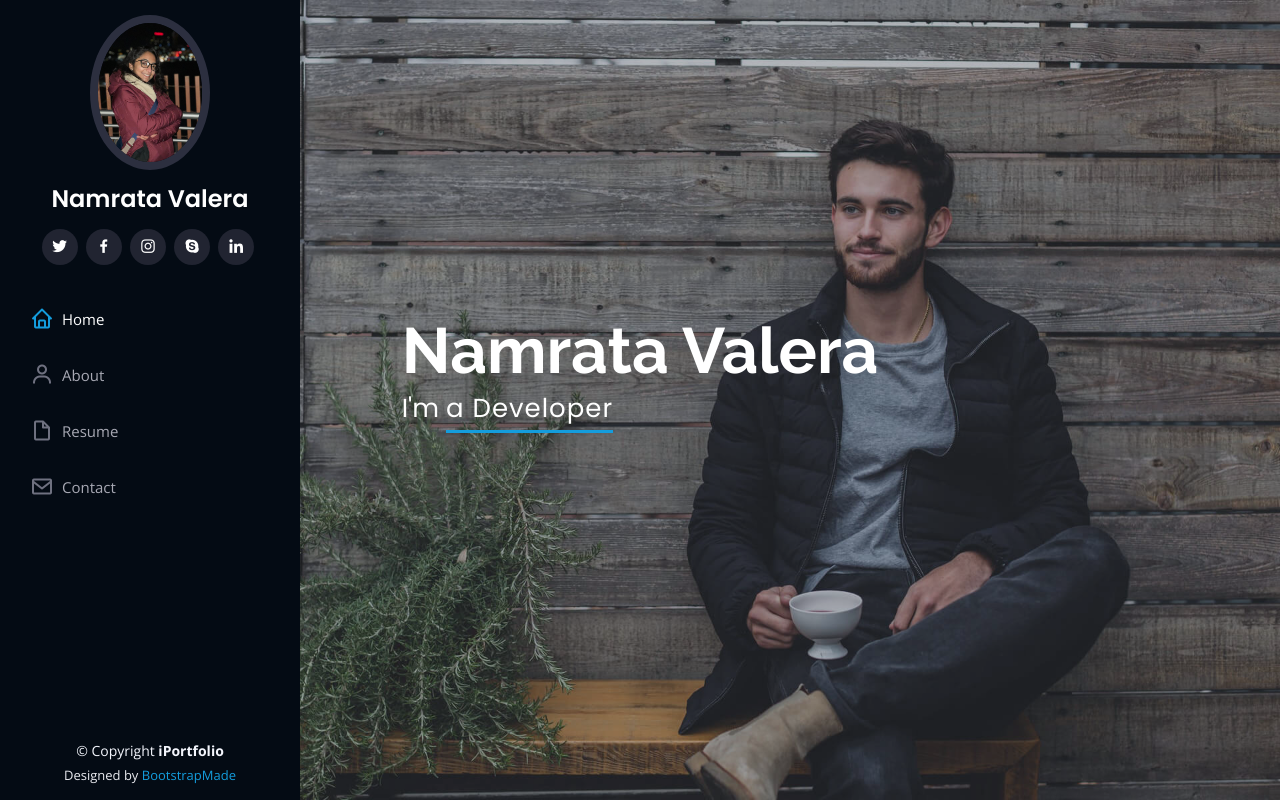
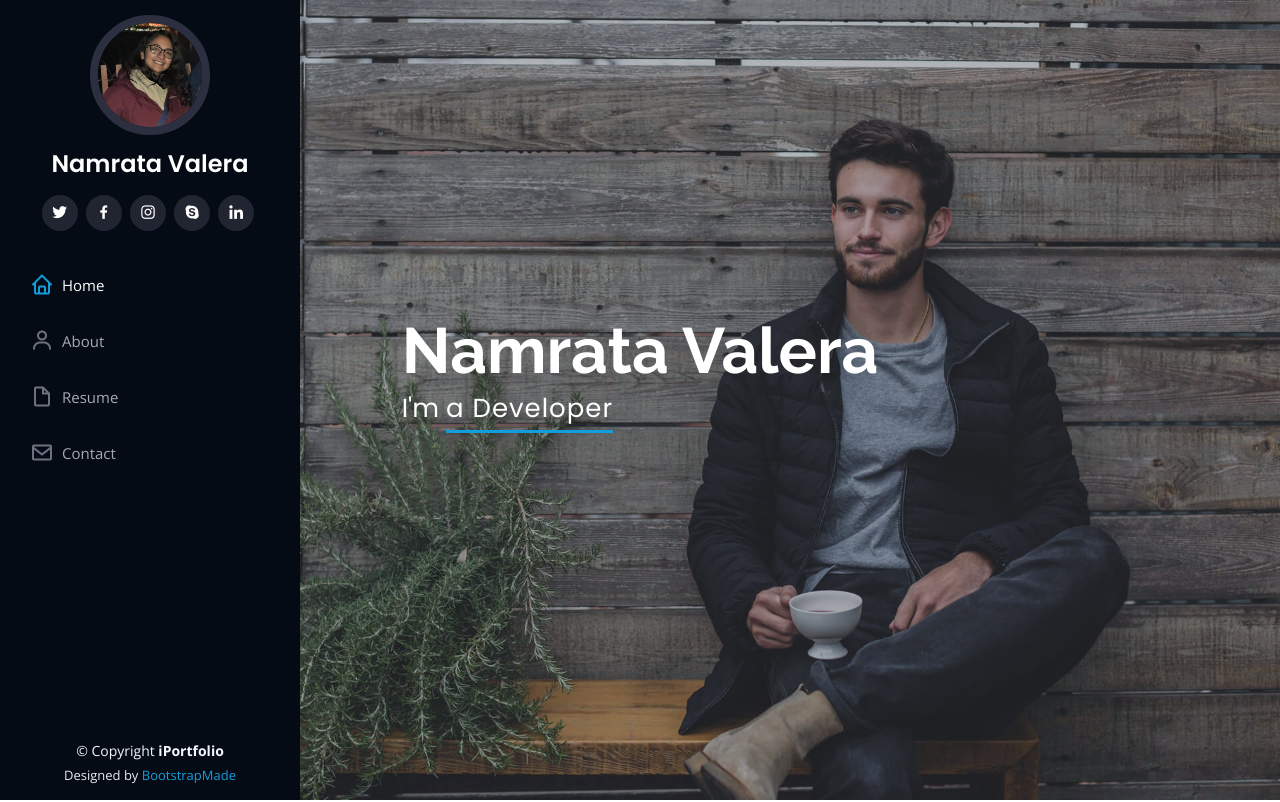
Before and after one commit to ValeraNamrata/valeranamrata.github.io, a plain HTML site: page index.html in a window 1280 px wide. Shown: the top 802 px of the page. Drawn offline with nearby package versions, Linux system fonts and the light colour scheme; files whose address does not match are found by name.

Commit message:
Update index.html
profile picture

```diff
--- a/index.html
+++ b/index.html
@@ -45,7 +45,7 @@
     <div class="d-flex flex-column">
 
       <div class="profile">
-        <img src="assets/img/profile-img-namrata.jpeg" alt="" class="img-fluid rounded-circle">
+        <img src="assets/img/Profile-img-portfolio.jpeg" alt="" class="img-fluid rounded-circle">
         <h1 class="text-light"><a href="index.html">Namrata Valera</a></h1>
         <div class="social-links mt-3 text-center">
           <a href="#" class="twitter"><i class="bx bxl-twitter"></i></a>
```
